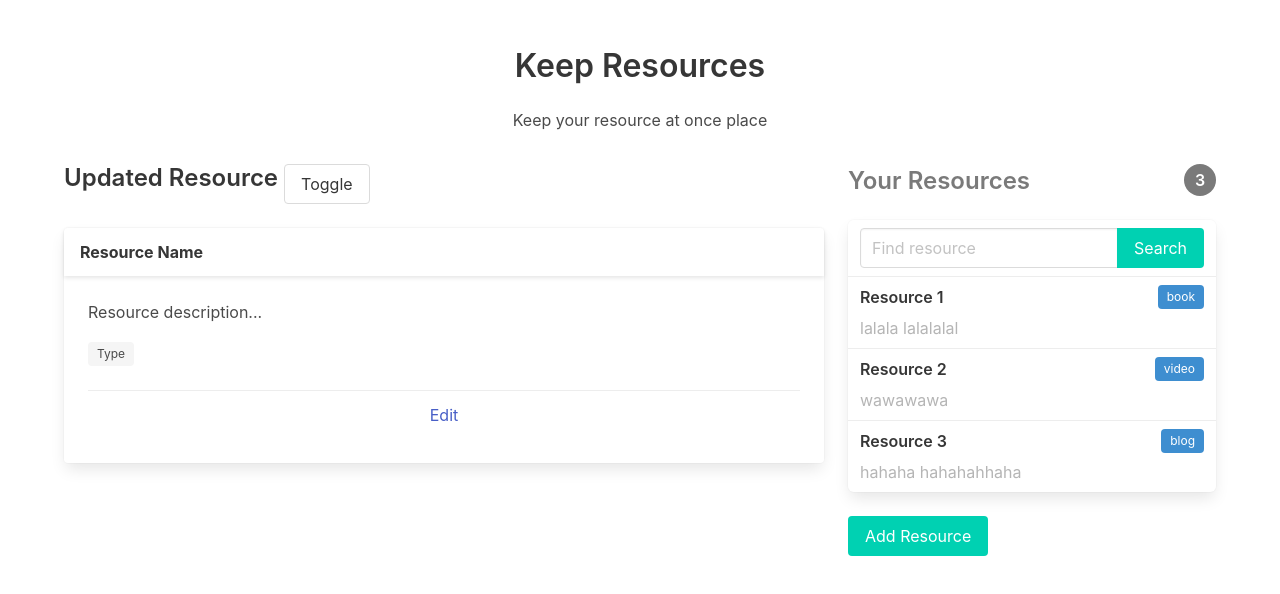
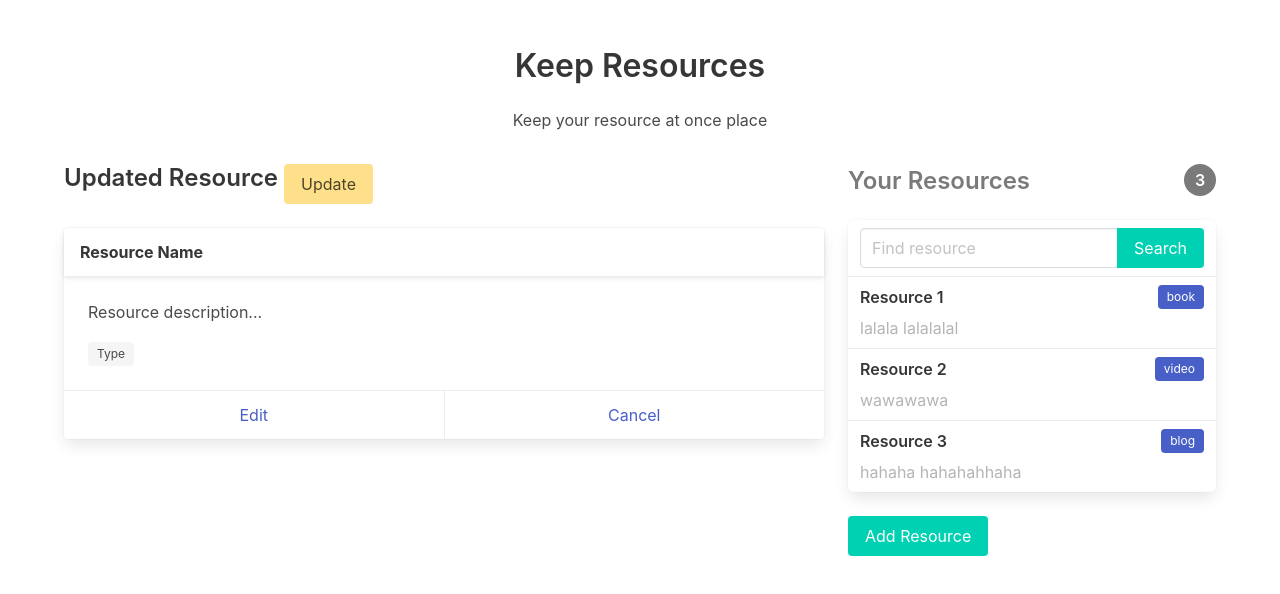
Before and after one commit to toumasaya/vue3-basis, a Vue app: page / in a window 1280 px wide. Shown: the top 594 px of the page. Built offline with nearby package versions, Linux system fonts and the light colour scheme.

Commit message:
UX improvements

```diff
--- a/src/components/ResourceDetail.vue
+++ b/src/components/ResourceDetail.vue
@@ -12,10 +12,11 @@
         </p>
         <span class="tag is-light">Type</span>
       </div>
-      <footer class="card-footer">
-        <a href="#" class="card-footer-item">Edit</a>
-      </footer>
     </div>
+    <footer class="card-footer">
+      <a href="#" class="card-footer-item is-primary">Edit</a>
+      <a href="#" class="card-footer-item">Cancel</a>
+    </footer>
   </div>
 </template>
 
--- a/src/components/ResourceList.vue
+++ b/src/components/ResourceList.vue
@@ -2,7 +2,7 @@
   <a class="panel-block" v-for="resource in resources" :key="resource.id">
     <header class="header">
       <h3 class="title is-size-6">{{ resource.title }}</h3>
-      <span class="tag is-info">{{ resource.type }}</span>
+      <span class="tag is-link">{{ resource.type }}</span>
     </header>
     <p class="desc">{{ resource.description }}</p>
   </a>
--- a/src/components/ResourceUpdate.vue
+++ b/src/components/ResourceUpdate.vue
@@ -33,10 +33,10 @@
           </div>
           <div class="field is-grouped">
             <div class="control">
-              <button class="button is-link">Submit</button>
+              <button class="button is-primary">Submit</button>
             </div>
             <div class="control">
-              <button class="button is-link is-light">Cancel</button>
+              <button class="button is-grey is-light">Cancel</button>
             </div>
           </div>
         </form>
--- a/src/pages/ResourceHome.vue
+++ b/src/pages/ResourceHome.vue
@@ -6,7 +6,9 @@
         <div class="column is-8">
           <h2 class="title is-size-4">
             Updated Resource
-            <button @click="toggleView" class="button">Toggle</button>
+            <button @click="toggleView" :class="toggleBtnClass" class="button">
+              {{ isDetailView ? 'Update' : 'Detail' }}
+            </button>
           </h2>
           <ResourceDetail v-if="isDetailView" />
           <ResourceUpdate v-else />
@@ -16,11 +18,13 @@
             <span>Your Resources</span>
             <span class="badge">{{ resourceLength }}</span>
           </h3>
-          <nav class="panel">
+          <nav class="panel ">
             <div class="panel-block">
               <ResourceSearch />
             </div>
-            <ResourceList :resources="resources" />
+            <div class="resource-list">
+              <ResourceList :resources="resources" />
+            </div>
           </nav>
           <button @click="addResource" class="button is-primary">Add Resource</button>
         </div>
@@ -76,6 +80,9 @@ export default {
     resourceLength() {
       return this.resources.length;
     },
+    toggleBtnClass() {
+      return this.isDetailView ? 'is-warning' : '';
+    },
   },
   methods: {
     toggleView() {
@@ -122,4 +129,8 @@ export default {
   display: flex
   justify-content: space-between
   align-items: center
+
+.resource-list
+  max-height: 360px
+  overflow-y: auto
 </style>
```
